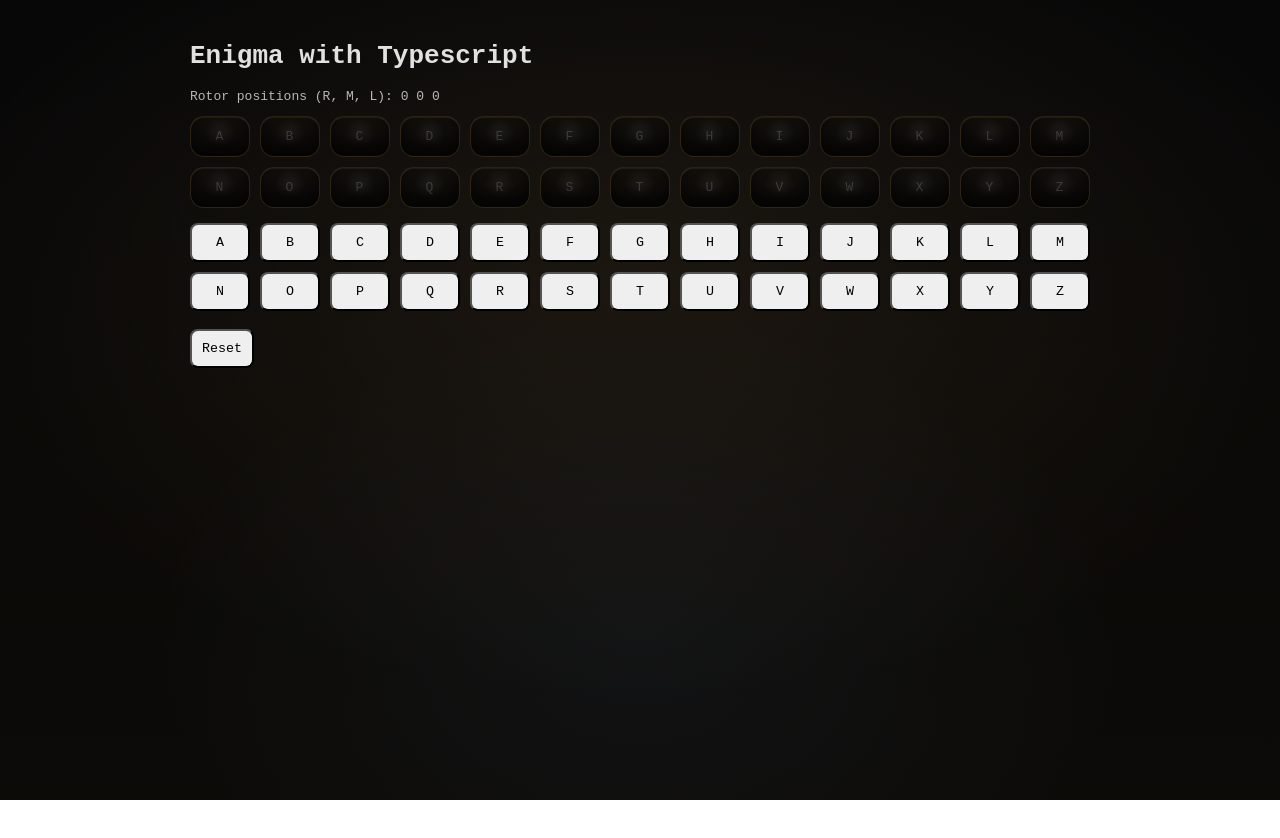
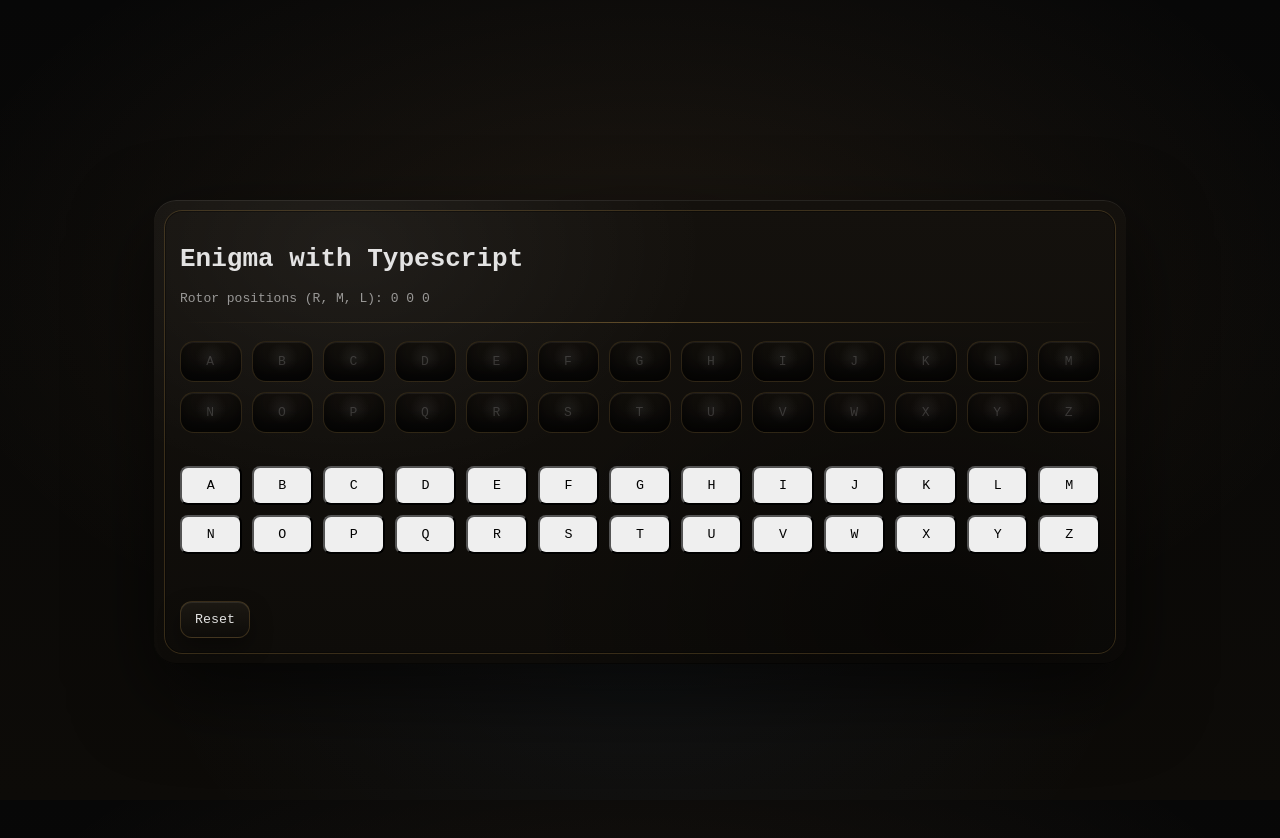
Before and after one commit to amy-enn/enigma-machine, a React (Vite) app: page / in a window 1280 px wide. Shown: the top 838 px of the page. Before the commit the page ends 800 px from the top, so only its background shows below. Built offline with nearby package versions, Linux system fonts and the light colour scheme.

Commit message:
ui is even prettier

```diff
--- a/src/App.tsx
+++ b/src/App.tsx
@@ -47,21 +47,26 @@ export default function App() {
 
 
   return (
-    <div style={{ maxWidth: 900, margin: "0 auto", padding: 24 }}>
-      <h1>Enigma with Typescript</h1>
+    <div className="enigma-wrap">
+      <div className="enigma-panel">
+        <h1 className="enigma-title">Enigma with Typescript</h1>
 
-      <div style={{ marginBottom: 12, opacity: 0.8 }}>
-        Rotor positions (R, M, L): {r} {m} {l}
-      </div>
+        <p className="sub">
+          Rotor positions (R, M, L): {r} {m} {l}
+        </p>
+        <div className="brass-rule" />
 
-      <Lampboard lit={lit} />
+        <div className="grid">
+          <Lampboard lit={lit} />
 
-      <Keyboard onPress={handlePress} />
+          <Keyboard onPress={handlePress} />
 
-      <div style={{ marginTop: 18, display: "flex", gap: 12, alignItems: "center" }}>
-        <button onClick={handleReset}>Reset</button>
-        <div style={{ fontFamily: "monospace", overflowWrap: "anywhere" }}>
-          {ciphertext}
+          <div className="output-row">
+            <button className="reset-btn" onClick={handleReset}>Reset</button>
+            <div className="cipher">
+              {ciphertext}
+            </div>
+          </div>
         </div>
       </div>
     </div>
```
